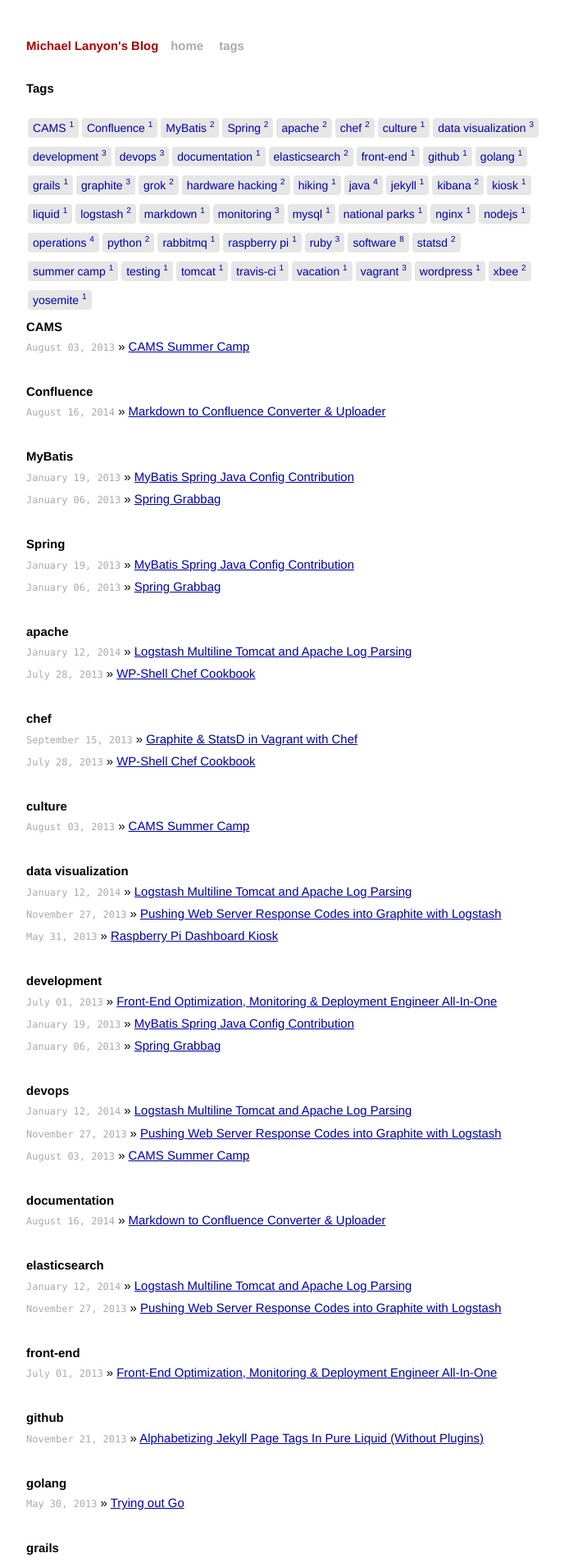
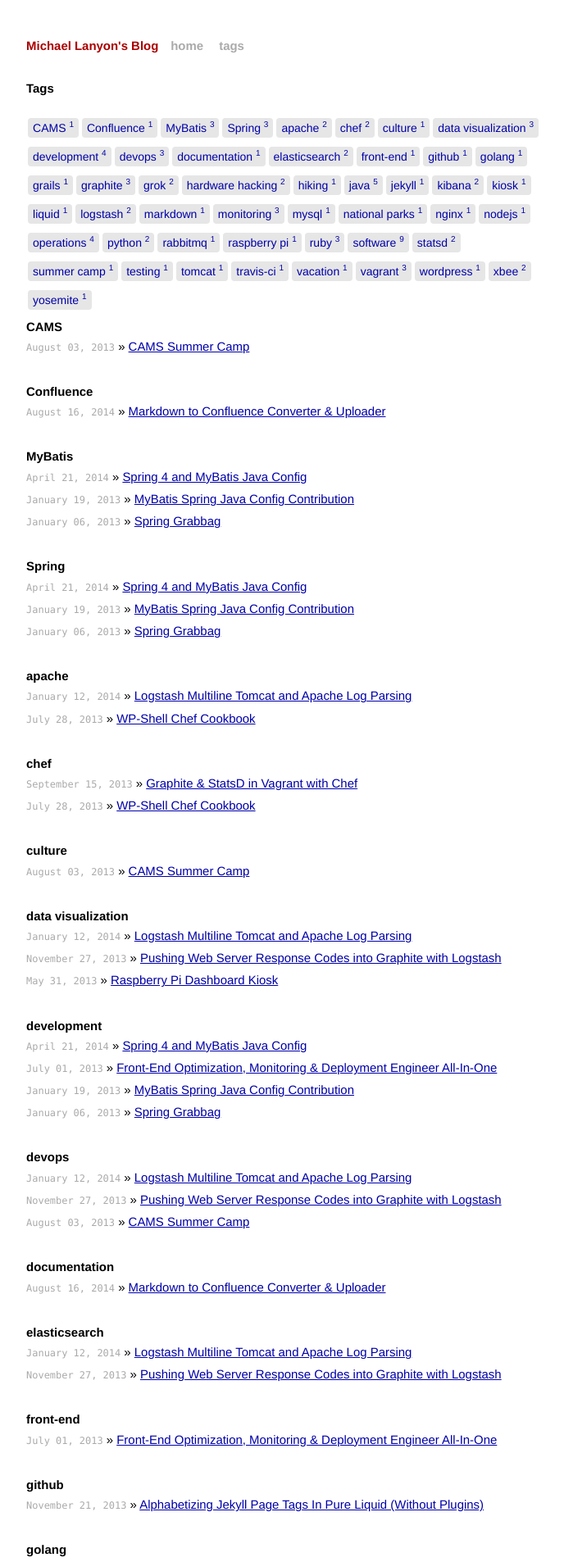
Before and after one commit to lanyonm/lanyonm.github.io, a Jekyll site: the page built from tags.html, in a window 1280 px wide. Shown: the top 1906 px of the page at 82% size, without its empty margins (294-982 px from the left). Built offline with Jekyll 4.4.1, drawn with Linux system fonts in a browser that asks for light colours; some of the changed lines change nothing that is shown; some of the changed text lies outside the part shown.

Commit message:
spring 4 mybatis java config article

```diff
--- /dev/null
+++ b/_posts/2014-04-21-spring-4-mybatis-java-config.md
@@ -0,0 +1,152 @@
+---
+layout: post
+title: "Spring 4 and MyBatis Java Config"
+description: "A small Ruby script to convert markdown to Confluence storage format and upload it to Confluence - md2confl"
+category: articles
+tags: [development, java, MyBatis, software, Spring]
+comments: true
+---
+
+# TL;DR
+With the Java Config enhancements in Spring 4, you no longer need xml to configure MyBatis for your Spring application. Using the [`@MapperScan`](https://mybatis.github.io/spring/apidocs/reference/org/mybatis/spring/annotation/MapperScan.html) annotation provided by the [mybatis-spring](http://mybatis.github.io/spring/) library, you can perform a package-level scan for MyBatis domain mappers. When combined with Servlet 3+, you can configure and run your application without any XML (aside from the MyBatis query definitions). This post is a long overdue follow up to a [previous post]({% post_url 2013-01-19-mybatis-spring-java-config-contribution %}) about my contribution to this code.
+
+<div class="center spring-mybatis">
+  <img src="http://spring.io/img/spring-by-pivotal.png" alt="Spring Framework" />
+  <span>+</span>
+  <img src="http://mybatis.github.io/images/mybatis-logo.png" alt="MyBatis" />
+</div>
+
+# A Java Config Appetizer
+There is a lot of conflicting information out there for those searching for how to implement Spring's Java Config. Be sure to check the version of Spring used in the example because it may not match your target version. This example uses Spring Framework 4.0.6 and MyBatis 3.2.7. As not to get into the weeds of Java Config for a Spring MCV application, we'll cover just the pertinent parts to integrating MyBatis with Java Config.
+
+Have a look at the file structure below. The [`AppInitializer`](https://github.com/LanyonM/playground/blob/master/src/main/java/org/lanyonm/playground/config/AppInitializer.java) with its `AbstractAnnotationConfigDispatcherServletInitializer` super class is where life begins for the application. The `getRootConfigClasses()` method returns the `DataConfg` class amongst others not pictured below.
+
+File structure:
+
+    - src/main
+        - java/org/lanyonm/playground
+            - config
+                * AppInitializer.java
+                * DataConfig.java
+            - domain
+                * User.java
+            - persistence
+                * UserMapper.java
+        - resources/org/lanyonm/playground
+            - persistence
+                * UserMapper.xml
+    * pom.xml
+
+It's my preference to put all the `@Component` or `@Configuration` classes into the config package so it's easy to locate where the application components are configured.
+
+# The Key Files
+There are four main files in this example. The first and most important is `DataConfig.java` because it's where the `@MapperScan` annotation is used. On line 2, you see the package where the MyBatis mappers reside. The three `@Bean` annotated methods provide the Java Config equivalent to what you would typically see in xml configuration for MyBatis. In this case a `SimpleDriverDataSource` is used in place of a full-blown DataSource and specifies an in-memory H2 database. In future iterations of this application I will show how to use Spring's Profiles to specify different DataSource implementations depending on the environment.
+
+org.lanyonm.playground.config.[`DataConfig.java`](https://github.com/LanyonM/playground/blob/master/src/main/java/org/lanyonm/playground/config/DataConfig.java):
+{% highlight java linenos %}
+@Configuration
+@MapperScan("org.lanyonm.playground.persistence")
+public class DataConfig {
+
+    @Bean
+    public DataSource dataSource() {
+        SimpleDriverDataSource dataSource = new SimpleDriverDataSource();
+        dataSource.setDriverClass(org.h2.Driver.class);
+        dataSource.setUsername("sa");
+        dataSource.setUrl("jdbc:h2:mem:testdb;DB_CLOSE_DELAY=-1;DB_CLOSE_ON_EXIT=FALSE");
+        dataSource.setPassword("");
+
+        // create a table and populate some data
+        JdbcTemplate jdbcTemplate = new JdbcTemplate(dataSource);
+        System.out.println("Creating tables");
+        jdbcTemplate.execute("drop table users if exists");
+        jdbcTemplate.execute("create table users(id serial, firstName varchar(255), lastName varchar(255), email varchar(255))");
+        jdbcTemplate.update("INSERT INTO users(firstName, lastName, email) values (?,?,?)", "Mike", "Lanyon", "lanyonm@gmail.com");
+
+        return dataSource;
+    }
+
+    @Bean
+    public DataSourceTransactionManager transactionManager() {
+        return new DataSourceTransactionManager(dataSource());
+    }
+
+    @Bean
+    public SqlSessionFactoryBean sqlSessionFactory() throws Exception {
+        SqlSessionFactoryBean sessionFactory = new SqlSessionFactoryBean();
+        sessionFactory.setDataSource(dataSource());
+        sessionFactory.setTypeAliasesPackage("org.lanyonm.playground.domain");
+        return sessionFactory;
+    }
+}
+{% endhighlight %}
+
+The second important piece of `DataConfig` is on line 32 where we set the package containing the domain objects that will be available as types in the MyBatis xml files. Returning Java objects from SQL queries is why we go to all this ORM trouble after all.
+
+The User domain object is really just a simple POJO. I've omitted the getters and setters for brevity.
+
+org.lanyonm.playground.domain.[`User.java`](https://github.com/LanyonM/playground/blob/master/src/main/java/org/lanyonm/playground/domain/User.java):
+{% highlight java linenos %}
+public class User implements Serializable {
+
+    private static final long serialVersionUID = 1L;
+    private long id;
+    private String firstName;
+    private String lastName;
+    private String email;
+
+    // getters and setters
+
+}
+{% endhighlight %}
+
+MyBatis Mapper classes are simple interfaces with method definitions that match with a sql statement defined in the corresponding mapper xml. It is possible to write simple sql statements in annotations instead of defining the sql in xml, but the syntax becomes cumbersome quickly and doesn't allow for complex queries.
+
+org.lanyonm.playground.persistence.[`UserMapper.java`](https://github.com/LanyonM/playground/blob/master/src/main/java/org/lanyonm/playground/persistence/UserMapper.java):
+{% highlight java linenos %}
+public interface UserMapper {
+    /**
+     * @return all the users
+     */
+    public List<User> getAllUsers();
+    /**
+     * @param user
+     * @return the number of rows affected
+     */
+    public int insertUser(User user);
+    /**
+     * @param user
+     * @return the number of rows affected
+     */
+    public int updateUser(User user);
+}
+{% endhighlight %}
+
+I haven't done anything special with the MyBatis xml, just a few simple statements.
+
+org.lanyonm.playground.persistence.[`UserMapper.xml`](https://github.com/LanyonM/playground/blob/master/src/main/resources/org/lanyonm/playground/persistence/UserMapper.xml):
+{% highlight xml linenos %}
+<!DOCTYPE mapper PUBLIC "-//mybatis.org//DTD Mapper 3.0//EN" "http://mybatis.org/dtd/mybatis-3-mapper.dtd">
+<mapper namespace="org.lanyonm.playground.persistence.UserMapper">
+    <cache />
+
+    <select id="getAllUsers" resultType="User">
+        SELECT id, firstName, lastName, email FROM users
+    </select>
+
+    <insert id="insertUser" parameterType="User">
+        INSERT INTO users (firstName, lastName, email)
+        VALUES (#{firstName}, #{lastName}, #{email})
+    </insert>
+
+    <update id="updateUser" parameterType="User">
+        UPDATE users SET
+            firstName = #{firstName},
+            lastName = #{lastName},
+            email = #{email}
+        WHERE ID = #{id}
+    </update>
+</mapper>
+{% endhighlight %}
+
+That's pretty much all there is to it. If you find something I left out, please let me know. The full source code for this example resides in the [playground](https://github.com/LanyonM/playground/) repo on GitHub.
--- a/css/main.css
+++ b/css/main.css
@@ -228,6 +228,7 @@
 
 .grails-travis img {
   max-height: 200px;
+  vertical-align: middle;
   width: 32%;
 }
 
@@ -235,7 +236,24 @@
   font-size: 475%;
   position: relative;
   /*padding-bottom: 40%;*/
-  top:-78px;
+  top:10px;
+}
+
+.spring-mybatis {
+  vertical-align: center;
+}
+
+.spring-mybatis img {
+  max-height: 200px;
+  vertical-align: middle;
+  width: 32%;
+}
+
+.spring-mybatis span {
+  font-size: 300%;
+  position: relative;
+  /*padding-bottom: 40%;*/
+  top:5px;
 }
 
 .note {
```
